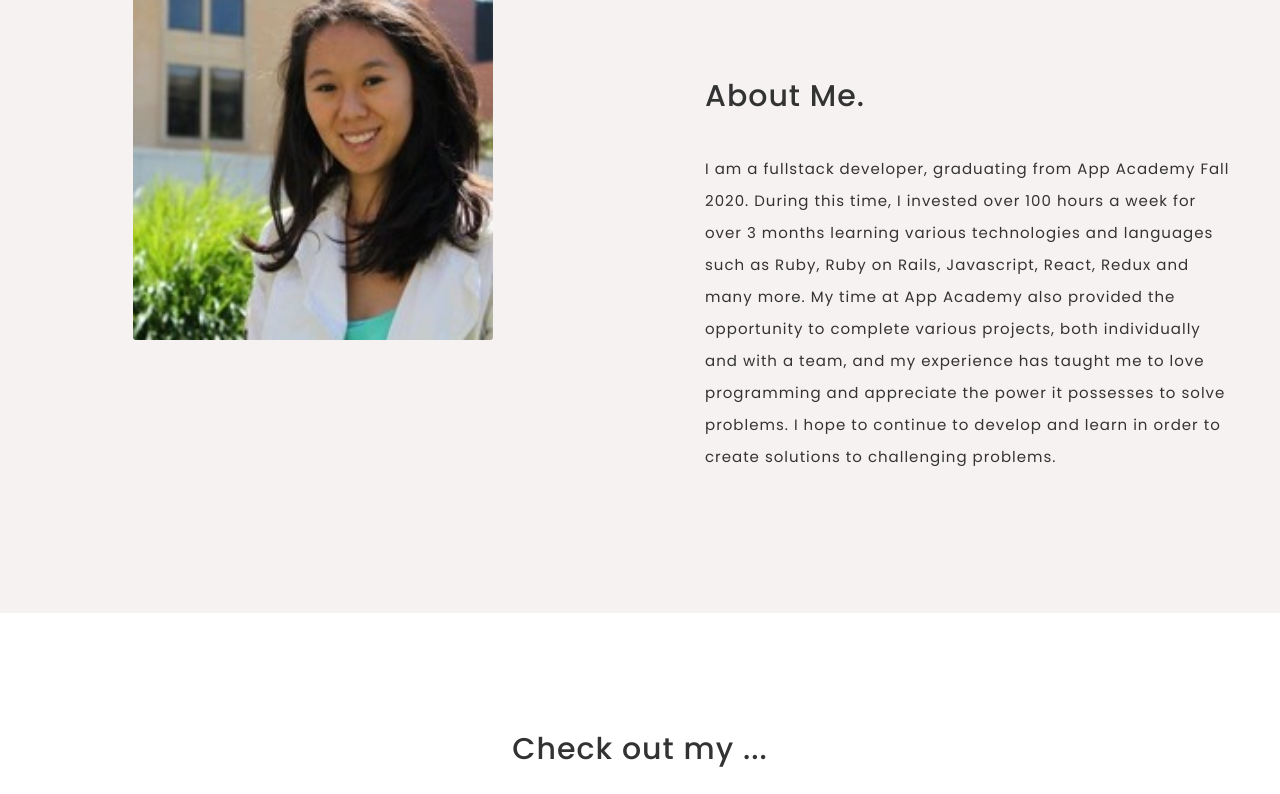
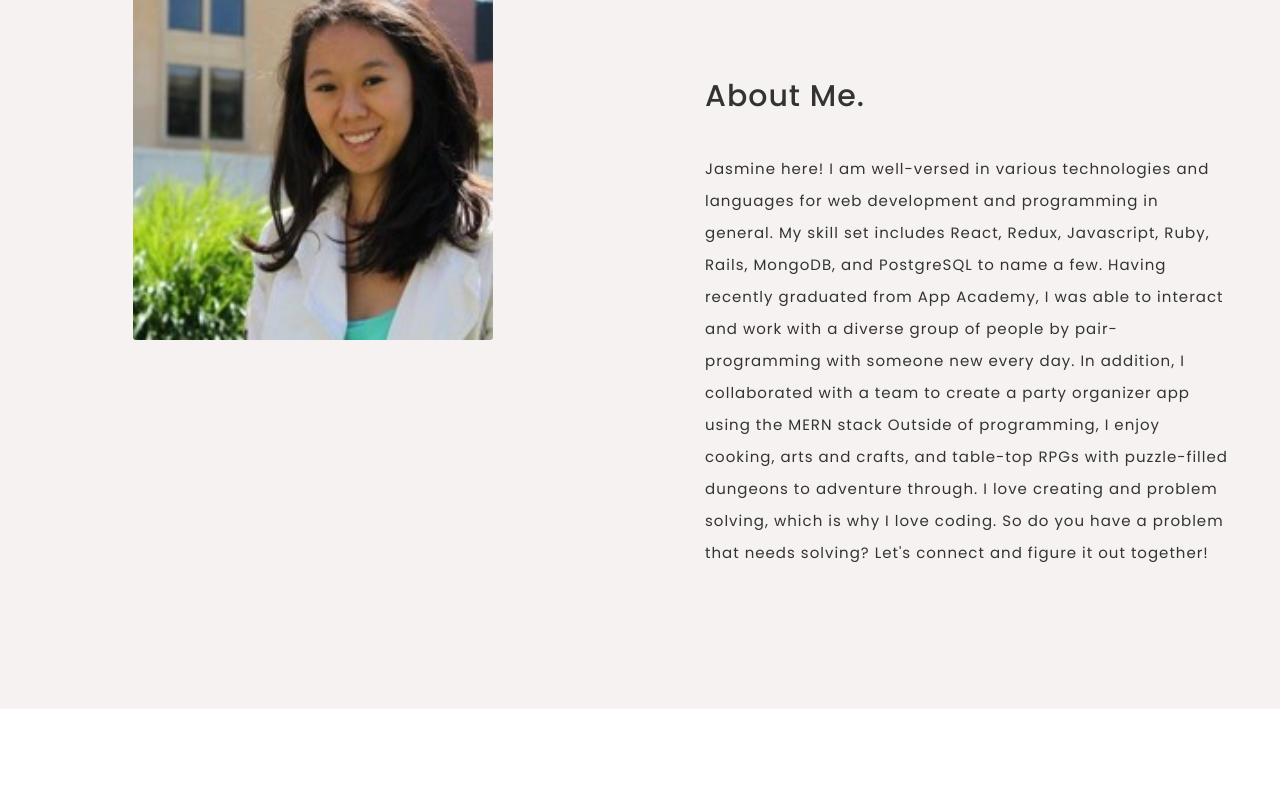
Before and after one commit to jasminellok/jasminellok.github.io, a plain HTML site: page index.html in a window 1280 px wide. Shown: the part 840-1634 px from the top of the page. Drawn offline with Linux system fonts and the light colour scheme; some packages are replaced by stand-ins of ours.

Commit message:
Update about me

```diff
--- a/index.html
+++ b/index.html
@@ -142,12 +142,14 @@
                   <h2>About Me.</h2>
 
                   <p>
-                    I am a fullstack developer, graduating from App Academy Fall 2020. During this time, I invested over 100
-                    hours a week for over 3 months learning various technologies and languages such as Ruby, Ruby on Rails, Javascript,
-                    React, Redux and many more. My time at App Academy also provided the opportunity to complete
-                    various projects, both individually and with a team, and my experience has taught me to love programming and appreciate
-                    the power it possesses to solve problems. I hope to continue to develop and learn in order to create solutions to
-                    challenging problems.
+                    Jasmine here! I am well-versed in various technologies and languages for web development and programming in general. My
+                    skill set includes React, Redux, Javascript, Ruby, Rails, MongoDB, and PostgreSQL to name a few. Having recently
+                    graduated from App Academy, I was able to interact and work with a diverse group of people by pair-programming with
+                    someone new every day. In addition, I collaborated with a team to create a party organizer app using the MERN stack
+
+                    Outside of programming, I enjoy cooking, arts and crafts, and table-top RPGs with puzzle-filled dungeons to adventure
+                    through. I love creating and problem solving, which is why I love coding. So do you have a problem that needs solving?
+                    Let's connect and figure it out together!
 
                   </p>
 
```
